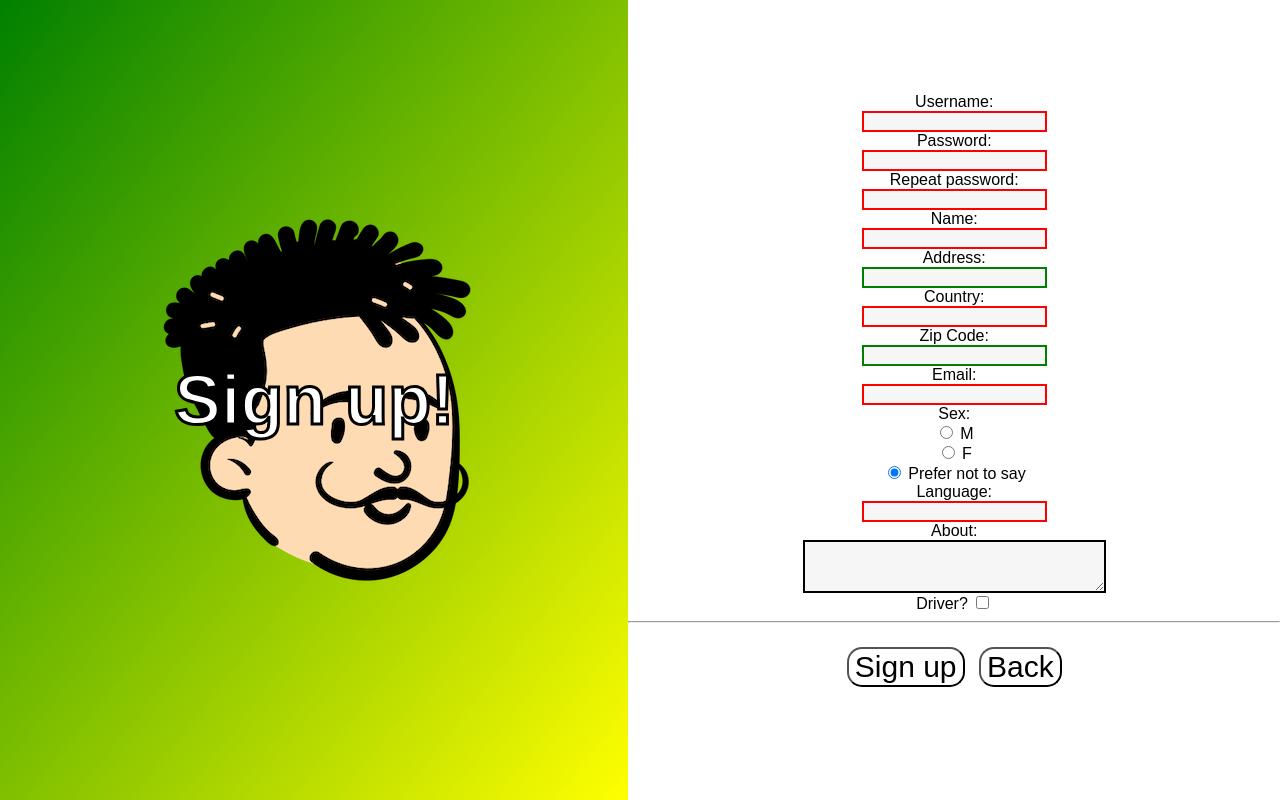
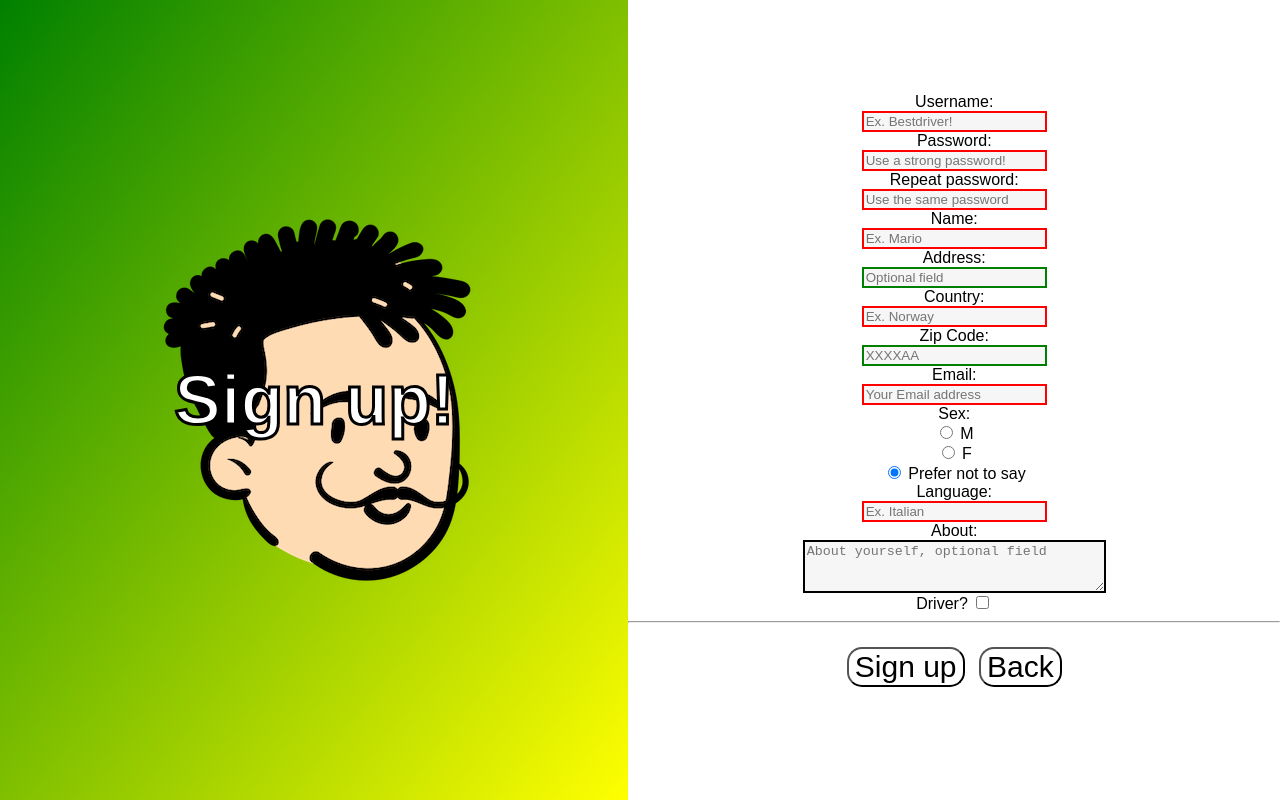
Before and after one commit to damjan-kosutic/cse1500-carsharing, a plain HTML site: page Regexp/html/sign-up.html in a window 1280 px wide. Drawn offline with Linux system fonts and the light colour scheme.

Commit message:
Regex validation

```diff
--- a/Regexp/html/sign-up.html
+++ b/Regexp/html/sign-up.html
@@ -30,28 +30,41 @@
                 <form action="" id="loginform">
 
                     <label for="Username">Username:</label><br>
-                    <input type="text" id="Username" name="Username" class="inputs" required minlength="5" maxlength="12" title=""><br>
+                    <input type="text" id="Username" name="Username" class="inputs" required
+                        title="Use a capital letter at the start and a number or special
+character at the end. Use between 5 and 12 characters"
+                        pattern="^[A-Z][A-Za-z\d$@$!%#?&]{4,11}[\d$@$!%#?&]$"
+                        placeholder="Ex. Bestdriver!"><br>
 
                     <label for="Password">Password:</label><br>
-                    <input type="text" id="Password" name="Password" class="inputs" required minlength="12"><br>
+                    <input type="password" id="Password" name="Password" class="inputs" required minlength="12"
+                        title="Use a combination of at least 12 uppercase and lowercase letters, symbols and numbers"
+                        placeholder="Use a strong password!"><br>
 
                     <label for="RepeatPassword">Repeat password:</label><br>
-                    <input type="text" id="RepeatPassword" name="RepeatPassword" class="inputs" required minlength="12"><br>
+                    <input type="password" id="RepeatPassword" name="RepeatPassword" class="inputs" required minlength="12"
+                        title="Repeat your password, make sure they are the same"
+                        placeholder="Use the same password"><br>
 
                     <label for="Name">Name:</label><br>
-                    <input type="text" id="Name" name="Name" class="inputs" required><br>
+                    <input type="text" id="Name" name="Name" class="inputs" required pattern="^[A-Z][a-z]$"
+                        title="Your name (Starting with a capital letter)" placeholder="Ex. Mario"><br>
 
                     <label for="Address">Address:</label><br>
-                    <input type="text" id="Address" name="Address" class="inputs"><br>
+                    <input type="text" id="Address" name="Address" class="inputs" placeholder="Optional field"><br>
 
                     <label for="Country">Country:</label><br>
-                    <input type="Country" id="Country" name="Country" class="inputs" required><br>
+                    <input type="Country" id="Country" name="Country" class="inputs" required placeholder="Ex. Norway"
+                        pattern="^[A-Z][A-Za-z\s]$"><br>
 
                     <label for="ZipCode">Zip Code:</label><br>
-                    <input type="text" id="ZipCode" name="ZipCode" class="inputs" minlength="6" maxlength="6"><br>
+                    <input type="text" id="ZipCode" name="ZipCode" class="inputs" minlength="6" maxlength="6"
+                        pattern="^[1-9]{4}[A-Za-z]{2}$" title="Enter a valid Dutch zipcode number" placeholder="XXXXAA"><br>
 
                     <label for="Email">Email:</label><br>
-                    <input type="email" id="Email" name="Email" class="inputs" required><br>
+                    <input type="email" id="Email" name="Email" class="inputs" required
+                        pattern="^[A-Za-z]+[@][A-Za-z]+[/.][A-Za-z]+$" placeholder="Your Email address"
+                        title="Please enter the full email ID. Ex. yourname@gmail.com"><br>
 
                     <label for="Sex">Sex:</label><br>
                     <input type="radio" name="Sex" value="Male"> M </br>
@@ -59,13 +72,13 @@
                     <input type="radio" name="Sex" value="Prefer" checked> Prefer not to say </br>
 
                     <label for="Language">Language:</label><br>
-                    <input type="text" id="Language" name="Language" class="inputs" required><br>
+                    <input type="text" id="Language" name="Language" class="inputs" required placeholder="Ex. Italian"><br>
 
                     <label for="About">About:</label><br>
-                    <textarea name="About" id="About" rows="3" cols="35" class="inputs"></textarea><br>
+                    <textarea name="About" id="About" rows="3" cols="35" class="inputs" placeholder="About yourself, optional field"></textarea><br>
 
                     <label for="IsDriver">Driver?</label>
-                    <input type="checkbox" id="IsDriver" name="IsDriver">
+                    <input type="checkbox" id="IsDriver" name="IsDriver" title="Mark the box if you are a driver">
 
 
                     <hr style="color:#caf0f8">
```
